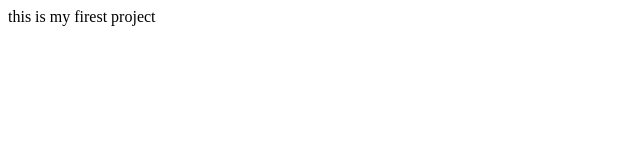
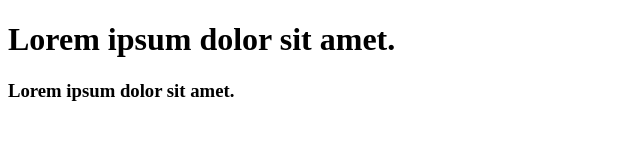
Before and after one commit to sohel676862/firat_perogaming_hreo, a plain HTML site: page index.html in a window 1280 px wide. Shown: the whole page, without its empty margins (0-640 px from the left). Drawn offline with Linux system fonts and the light colour scheme.

Commit message:
change h1

```diff
--- a/index.html
+++ b/index.html
@@ -8,7 +8,8 @@
 </head>
 
 <body>
-    this is my firest project
+    <h1>Lorem ipsum dolor sit amet.</h1>
+    <h3>Lorem ipsum dolor sit amet.</h3>
 </body>
 
 </html>
```
